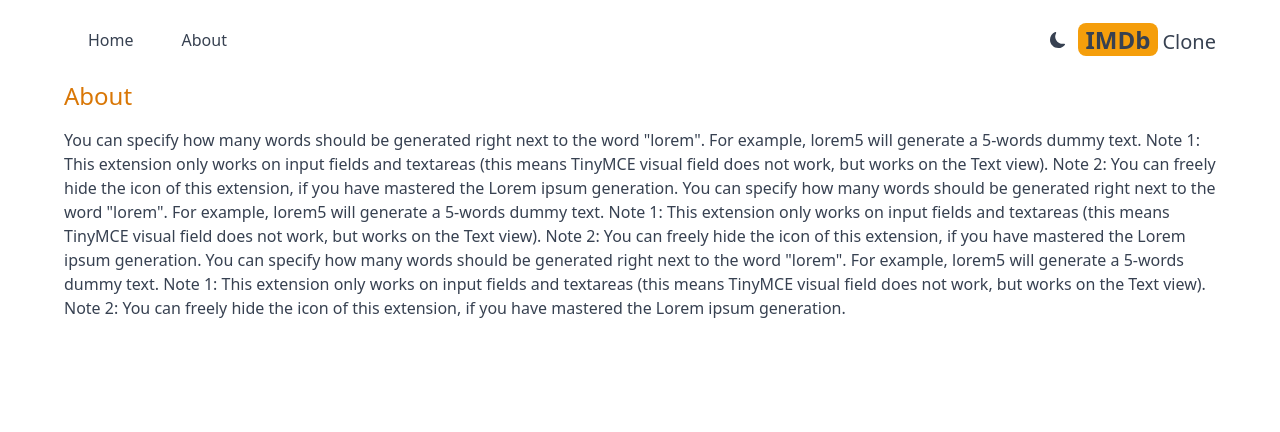
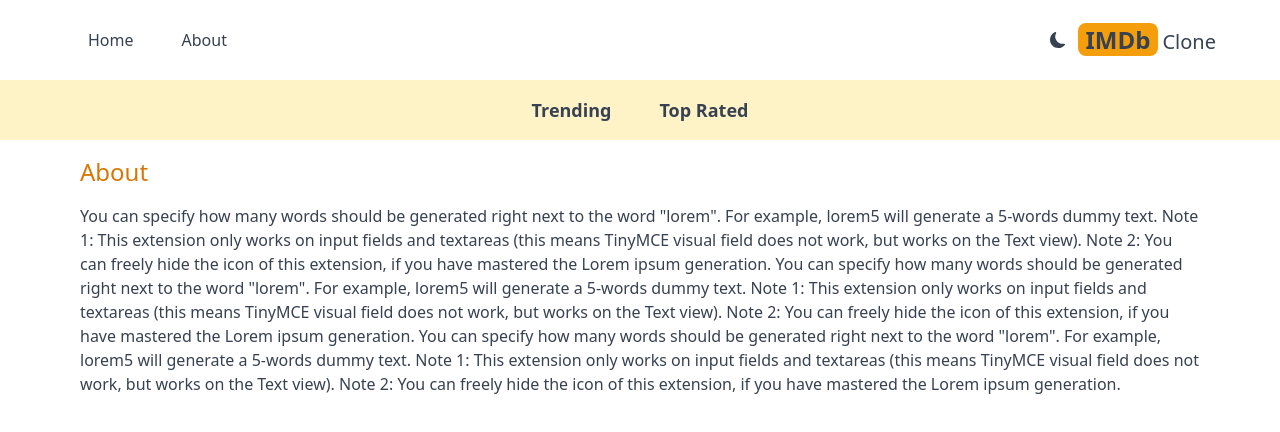
Before and after one commit to Nguonchhay/NextJsPractice, a Next.js app in the folder imdb-udemy/: page /about in a window 1280 px wide. Shown: the top 432 px of the page. Built offline with nearby package versions, Linux system fonts and the light colour scheme.

Commit message:
[TASK] Add narbar

```diff
--- a/imdb-udemy/src/app/about/page.tsx
+++ b/imdb-udemy/src/app/about/page.tsx
@@ -2,7 +2,7 @@
 
 export default function About() {
   return (
-    <div className="max-w-6xl mx-auto space-y-4">
+    <div className="max-w-6xl mx-auto space-y-4 p-4">
         <h1 className="text-2xl font-medium text-amber-600">About</h1>
         <p>
             You can specify how many words should be generated right next to the word "lorem". For example, lorem5 will generate a 5-words dummy text.
--- a/imdb-udemy/src/app/layout.tsx
+++ b/imdb-udemy/src/app/layout.tsx
@@ -1,7 +1,9 @@
-import Header from '@/components/Header'
+
 import './globals.css'
 import type { Metadata } from 'next'
 import Providers from './Providers'
+import Header from '@/components/Header'
+import NavBar from '@/components/NavBar'
 
 export const metadata: Metadata = {
   title: 'IMDb Udemy',
@@ -17,7 +19,8 @@
     <html lang="en">
       <body>
         <Providers>
-          <Header/>
+          <Header />
+          <NavBar />
 
           {children}
         </Providers>
--- /dev/null
+++ b/imdb-udemy/src/components/NavBar.tsx
@@ -0,0 +1,10 @@
+import NavBarItem from './NavBarItem'
+
+export default function NavBar() {
+  return (
+    <div className="flex justify-center dark:bg-gray-600 bg-amber-100 lg:text-lg p-4">
+        <NavBarItem title="Trending" param="fetchTrending" />
+        <NavBarItem title="Top Rated" param="fetchTopRated" />
+    </div>
+  )
+}
--- /dev/null
+++ b/imdb-udemy/src/components/NavBarItem.tsx
@@ -0,0 +1,29 @@
+"use client"
+
+import Link from 'next/link'
+import { useSearchParams } from 'next/navigation'
+
+interface NavBarItemProps {
+    title: string,
+    param: string
+}
+
+export default function NavBarItem({
+    title,
+    param
+} : NavBarItemProps) {
+
+    const searchParams = useSearchParams()
+    const genre = searchParams.get('genre')
+
+    return (
+        <div>
+            <Link
+                href={`/?genre=${param}`}
+                className={`m-4 hover:text-amber-600 font-semibold p-2 ${genre === param ? ' underline underline-offset-8 decoration-4 decoration-amber-500 rounded-l' : ''}`}
+                >
+                {title}
+            </Link>
+        </div>
+    )
+}
```
